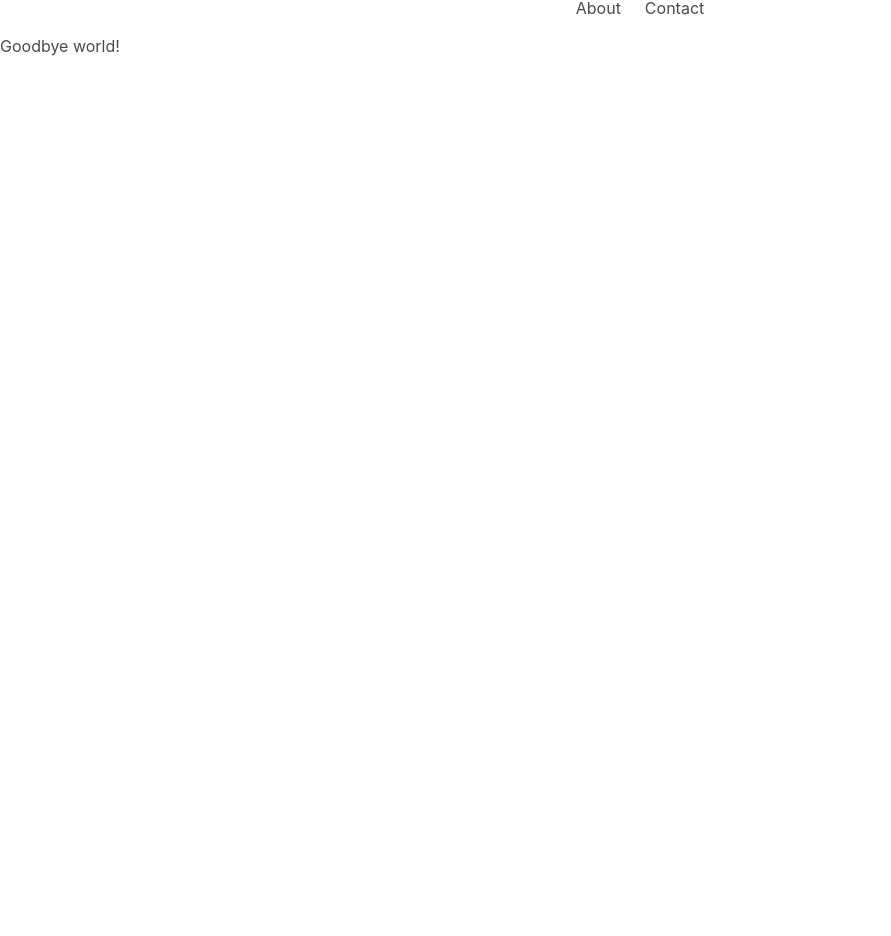
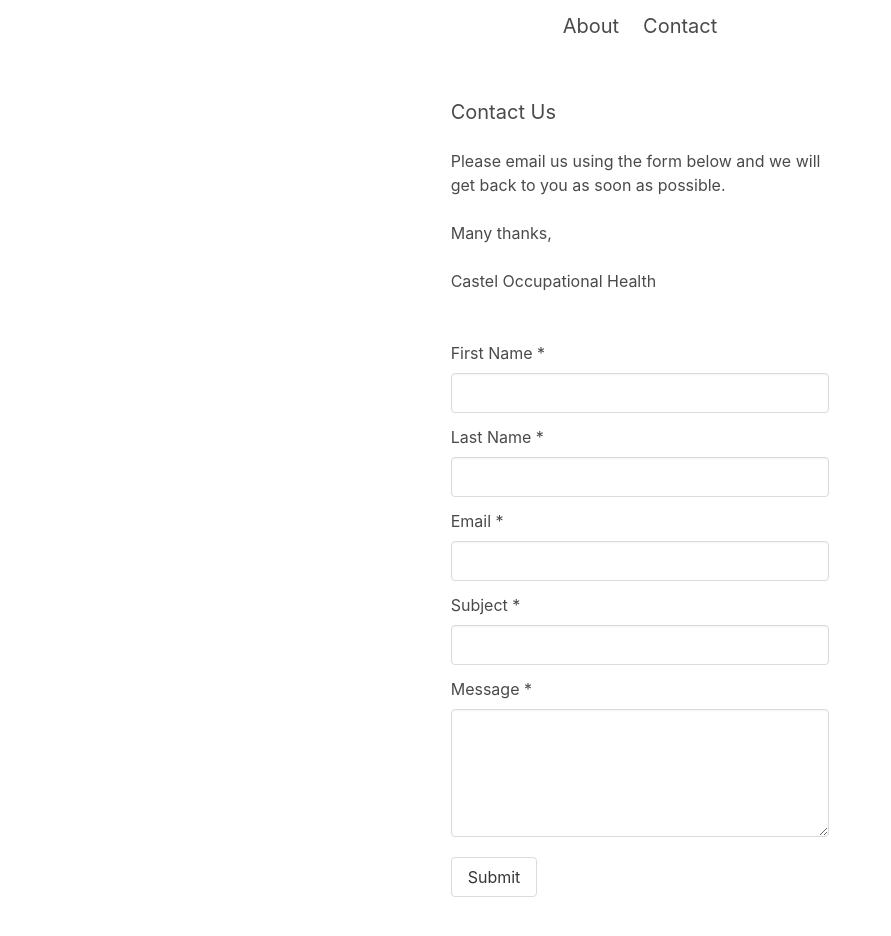
Before and after one commit to casteloh/casteloh.github.io, a React app: page /contact in a window 1280 px wide. Shown: the part 150-1086 px from the top of the page, without its empty margins (0-891 px from the left). Before the commit the page ends 800 px from the top, so only its background shows below. Built offline with nearby package versions, Linux system fonts and the light colour scheme; the HTML template or start-up script is replaced by a standard one.

Commit message:
contact page added, styling tweaks

```diff
--- a/package.json
+++ b/package.json
@@ -30,6 +30,8 @@
   "dependencies": {
     "axios": "^0.21.1",
     "bulma": "^0.9.2",
+    "dotenv": "^10.0.0",
+    "emailjs-com": "^3.1.0",
     "react": "^16.13.1",
     "react-dom": "^16.13.1",
     "react-router-dom": "^5.2.0"
--- a/src/components/Contact.js
+++ b/src/components/Contact.js
@@ -1,7 +1,143 @@
 import React from 'react'
+import { useState } from 'react'
+import emailjs from 'emailjs-com'
+
+
+
 
 export default function Contact() {
-  return <div>
-    Goodbye world!
-  </div>
+
+  const [emailData, updateEmailData] = useState({
+    firstname: '',
+    lastname: '',
+    subject: '',
+    text: '',
+    email: ''
+  })
+
+  const [emailErrors, updateEmailErrors] = useState({
+    name: '',
+    subject: '',
+    text: '',
+    email: ''
+  })
+
+  const [sendSuccess, updateSendSuccess] = useState(false)
+  const [loading, setLoading] = useState(false)
+
+
+  function handleChange(event) {
+    const { name, value } = event.target
+    updateEmailData({ ...emailData, [name]: value })
+    updateEmailErrors({ ...emailErrors, [name]: '' })
+  }
+
+  function handleSubmit(event) {
+    event.preventDefault()
+    if (!emailData.email || !emailData.email.includes('@')) {
+      updateEmailErrors({ ...emailErrors, email: 'Please enter a valid email address' })
+      return
+    } else if (!emailData.subject) {
+      updateEmailErrors({ ...emailErrors, subject: 'Please give your message a subject' })
+      return
+    } else if (!emailData.text) {
+      updateEmailErrors({ ...emailErrors, text: 'Please give your message some text' })
+      return
+    } else if (!emailData.firstname || !emailData.lastname) {
+      updateEmailErrors({ ...emailErrors, name: 'Please provide your full name' })
+      return
+    }
+    setLoading(true)
+    emailjs.send(process.env.SERVICEID, process.env.FORMID, emailData, process.env.USERID)
+      .then(function () {
+        updateSendSuccess(true)
+        updateEmailData({
+          firstname: '',
+          lastname: '',
+          subject: '',
+          text: '',
+          email: ''
+        })
+        setLoading(false)
+      }, function (error) {
+        console.log('Error: ', error)
+      })
+  }
+
+  return <section className="section">
+    <div className="columns">
+      <div className="column"></div>
+      <div className="column is-one-third">
+        <p className="subtitle">Contact Us</p>
+        <p>Please email us using the form below and we will get back to you as soon as possible.<br /><br />
+        Many thanks,<br /><br />
+        Castel Occupational Health
+        </p>
+        <br /><br />
+        <form>
+          <div className="field">
+            <label className="labels">First Name *</label>
+            <div className="control  mb-2 mt-2">
+              <input className="input"
+                type="text"
+                value={emailData.firstname}
+                onChange={handleChange}
+                name={'firstname'} />
+            </div>
+          </div>
+          <div className="field">
+            <label className="labels">Last Name *</label>
+            <div className="control  mb-2 mt-2">
+              <input className="input"
+                type="text"
+                value={emailData.lastname}
+                onChange={handleChange}
+                name={'lastname'} />
+              {emailErrors && <small className="has-text-danger">{emailErrors.name}</small>}
+            </div>
+          </div>
+          <div className="field">
+            <label className="labels">Email *</label>
+            <div className="control  mb-2 mt-2">
+              <input className="input"
+                type="text"
+                value={emailData.email}
+                onChange={handleChange}
+                name={'email'} />
+              {emailErrors && <small className="has-text-danger">{emailErrors.email}</small>}
+            </div>
+          </div>
+          <div className="field">
+            <label className="labels">Subject *</label>
+            <div className="control  mb-2 mt-2">
+              <input className="input"
+                type="text"
+                value={emailData.subject}
+                onChange={handleChange}
+                name={'subject'} />
+              {emailErrors && <small className="has-text-danger">{emailErrors.subject}</small>}
+            </div>
+          </div>
+          <div className="field">
+            <label className="labels">Message *</label>
+            <div className="control  mb-2 mt-2">
+              <textarea className="textarea"
+                type="text"
+                value={emailData.text}
+                onChange={handleChange}
+                name={'text'} />
+              {emailErrors && <small className="has-text-danger">{emailErrors.text}</small>}
+            </div>
+          </div>
+          <div>
+            {!sendSuccess ? <button type="submit" onClick={handleSubmit} className="button mt-2 mr-2 mb-2">{!loading ? 'Submit' : 'Sending'}</button> : <button type="submit" onClick={handleSubmit} className="button mt-2 mr-2 mb-2" disabled>Sent</button>}
+          </div>
+          <div>
+            {sendSuccess && <small>Thank you for your email, we will get back to you as soon as possible.</small>}
+          </div>
+        </form>
+      </div>
+      <div className="column"></div>
+    </div>
+  </section>
 }
--- a/src/components/Navbar.js
+++ b/src/components/Navbar.js
@@ -4,12 +4,12 @@ export default function Navbar() {
   return <div>
     <section className="hero">
       <div className="hero-body has-text-centered">
-        <p className="title">CASTEL OCCUPATIONAL HEALTH</p>
+        <p className="title is-size-1-desktop">CASTEL OCCUPATIONAL HEALTH</p>
       </div>
     </section>
     <nav className="navbar has-text-centered is-justify-content-center">
-      <a className="navbar-item" href="/">About</a>
-      <a className="navbar-item" href="/contact">Contact</a>
+      <a className="navbar-item is-size-5-desktop" href="/">About</a>
+      <a className="navbar-item is-size-5-desktop" href="/contact">Contact</a>
     </nav>
   </div>
 
```
Also changed, not shown: 1 other file (tests, documents, lock files or other folders).
